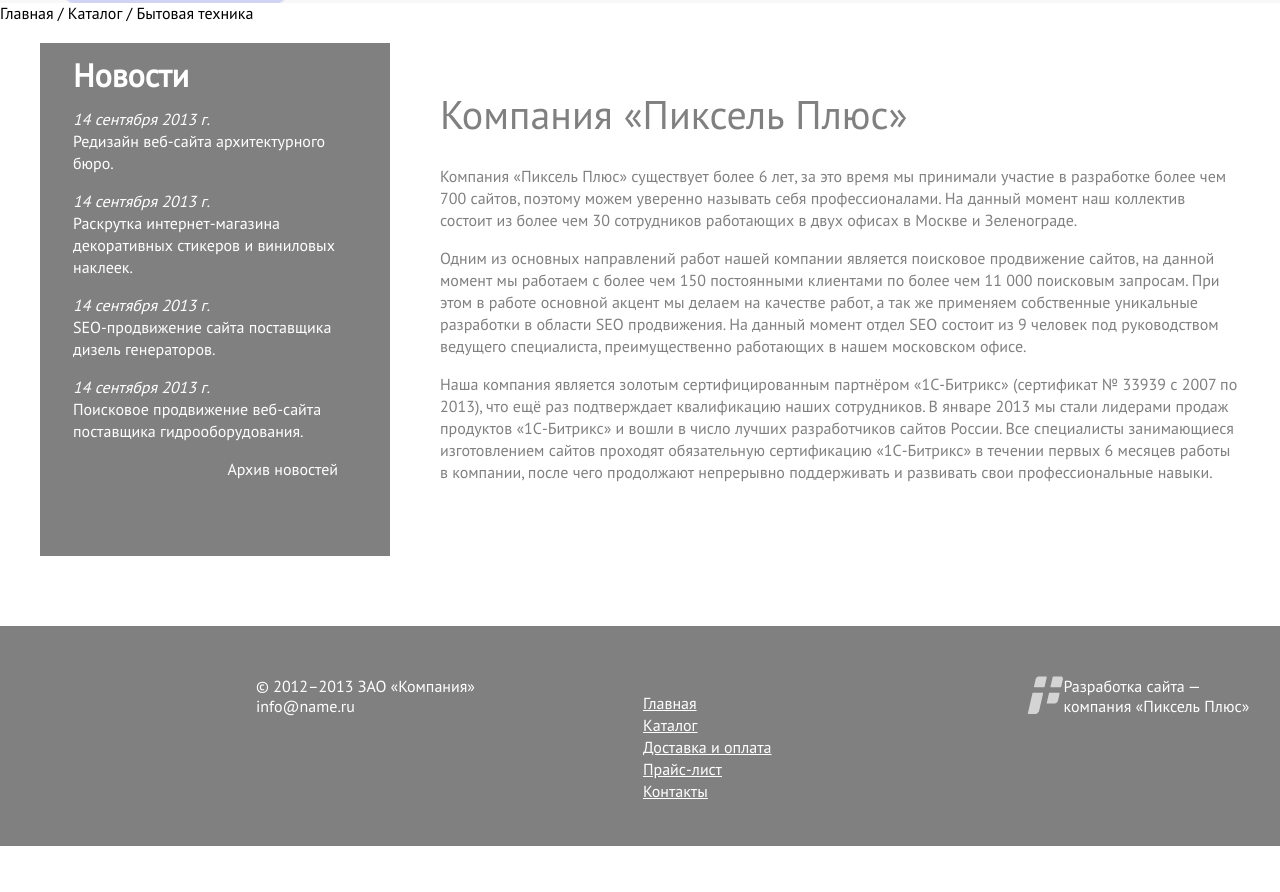
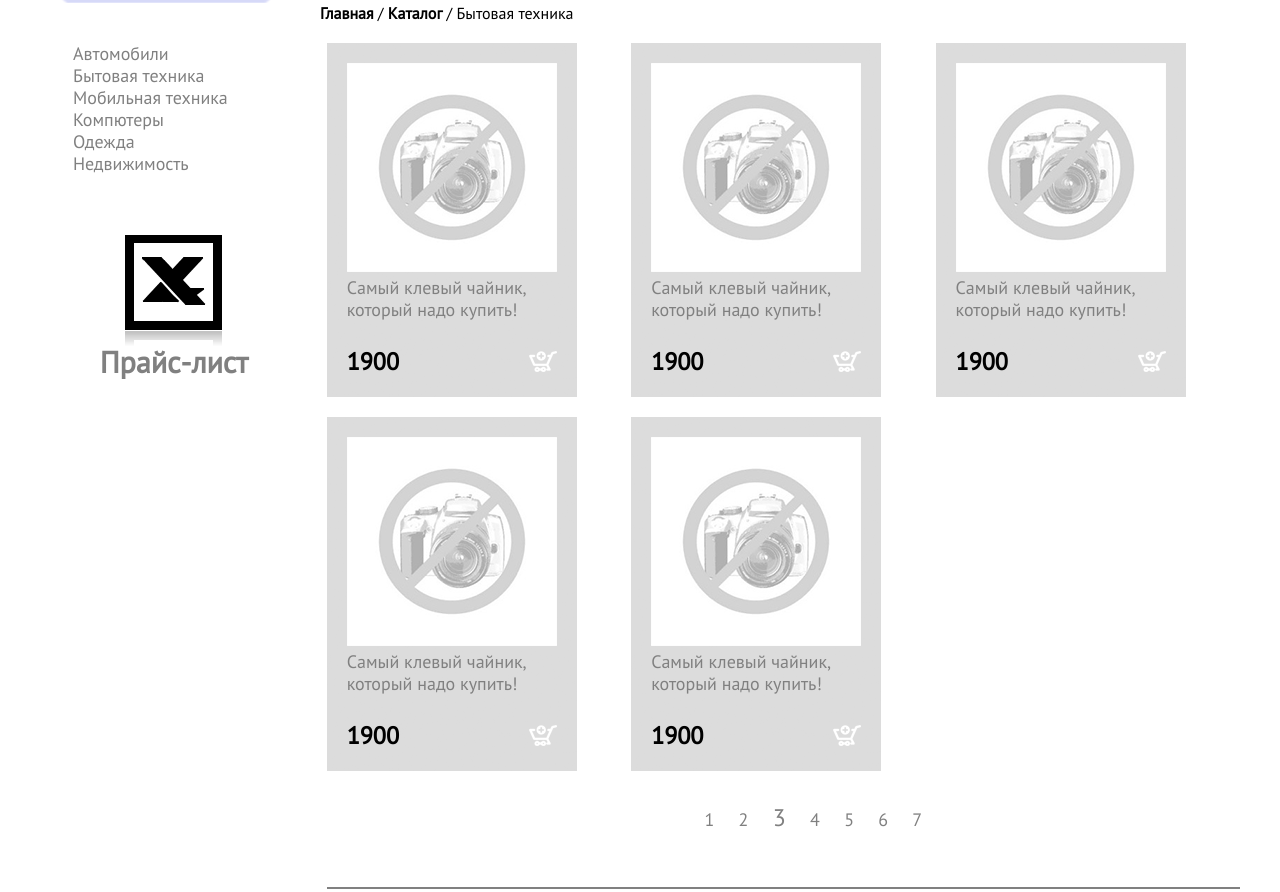
Before and after one commit to SeKaM0/task_3, a plain HTML site: page index.html in a window 1280 px wide. Shown: the part 871-1763 px from the top of the page. Before the commit the page ends 1717 px from the top, so only its background shows below. Drawn offline with nearby package versions, Linux system fonts and the light colour scheme.

Commit message:
Next you must do something whith slider

```diff
--- a/index.html
+++ b/index.html
@@ -19,7 +19,7 @@
     <div class="phone">
         <span>+7(499) 777-77-77</span><br>
         <span>+7(499) 777-77-77</span><br>
-        <a id="myBtn" style="font-size: 18px">Open Modal</a>
+        <a id="myBtn" style="font-size: 18px">Обратная связь</a>
 
         <!-- The Modal -->
 
@@ -51,72 +51,159 @@
 
     </ul>
 </nav>
-<div class="intro">
+
     <div class="myslider">
         <div class="slider-item"><img class="slider-item" src="tree-736885_1280.jpg" alt="" ></div>
         <div class="slider-item"><img class="slider-item" src="slide%206.png" alt="" ></div>
         <div class="slider-item"><img class="slider-item" src="http://via.placeholder.com/725x300" alt="" ></div>
     </div>
 
-</div>
-
 
 </div>
 
-<span>Главная /  Каталог  /   Бытовая техника</span>
-
+<span class="breadcrumbs"><strong>Главная</strong> / <strong>Каталог</strong> / Бытовая техника</span>
 <div class="content">
 
-    <div class="news">
+    <div class="product_navigation">
+        <div class="content_product">
+            <div class="left_menu">
+                <span class="name">Автомобили</span>
+                <div class="product_list">
+                    <ul>
+                        <li><a href="">Toyota</a></li>
+                        <li><a href="">BMW</a></li>
+                        <li><a href="">Mitsubisi</a> </li>
+                        <li><a href="">Lamborgini</a></li>
+                    </ul>
+                </div>
+            </div>
+            <div class="left_menu">
+                <span class="name">Бытовая техника</span>
+                <div class="product_list">
+                    <ul>
+                    <li><a href="">Микроволновки</a></li>
+                    <li><a href="">Холодильники</a></li>
+                    <li><a href="">Посудомоечные машины</a> </li>
+                    <li><a href="">Чайники</a></li>
+                    </ul>
+                </div>
+            </div>
+            <div class="left_menu">
+                <span class="name">Мобильная техника</span>
+                <div class="product_list">
+                    <ul>
+                        <li><a href="">Планшеты</a></li>
+                        <li><a href="">Телефоны</a></li>
+                        <li><a href="">Ноутбуки</a> </li>
 
-        <h1 class="news_name">Новости</h1>
-        <div class="content_news">
-            <p style=" text-transform: inherit"><i>14 сентября 2013 г.</i><br>
-                <a href=""> Редизайн веб-сайта архитектурного бюро.</a></p>
+                    </ul>
+                </div>
+            </div>
+            <div class="left_menu">
+                <span class="name">Компютеры</span>
+                <div class="product_list">
+                    <ul>
+                        <li><a href="">Видеокарты</a></li>
+                        <li><a href="">Материнские платы</a></li>
+                        <li><a href="">Процессоры</a> </li>
+                        <li><a href="">SSD</a></li>
+                    </ul>
+                </div>
+            </div>
+            <div class="left_menu">
+                <span class="name">Одежда</span>
+                <div class="product_list">
+                    <ul>
+                        <li><a href="">Свитшоты</a></li>
+                        <li><a href="">Худи</a></li>
+                        <li><a href="">Джинсы</a> </li>
+                        <li><a href="">Рубашки</a></li>
+                    </ul>
+                </div>
+            </div>
+            <div class="left_menu">
+                <span class="name">Недвижимость</span>
+                <div class="product_list">
+                    <ul>
+                        <li><a href="">Жилье</a></li>
+                        <li><a href="">Рекреационная недвижимость</a></li>
+                        <li><a href="">Институциональная недвижимость</a> </li>
+                        <li><a href="">Имущество смешанного назначения</a></li>
+                    </ul>
+                </div>
+            </div>
+        </div>
+        <div class="price_list">
+            <img src="price_list.png" alt=""><br>
+            <strong><span style="font-size: 30px">Прайс-лист</span></strong>
 
-            <p style=" text-transform: inherit"><i>14 сентября 2013 г.</i><br>
-                <a href="">Раскрутка интернет-магазина декоративных стикеров и виниловых наклеек.</a></p>
+        </div>
+        </div>
 
-            <p style=" text-transform: inherit"><i>14 сентября 2013 г.</i><br>
-                <a href="">SEO-продвижение сайта поставщика дизель генераторов.</a></p>
+<div class="catalog">
+    <div class="products">
+       <div class="product">
+           <div class="product_img"><img src="photo.png" alt=""></div>
+           <div class="product_name"><span><a href="">Самый клевый чайник,<br> который надо купить!</a></span></div>
+           <div class="buy_sell">
+           <div><span class="price">1900</span></div>
+          <div><a href=""><img class="trash" src="addtobasket_mini@1X.png" alt=""></a></div>
+           </div>
+       </div>
+        <div class="product">
+            <div class="product_img"><img src="photo.png" alt=""></div>
+            <div class="product_name"><span><a href="">Самый клевый чайник,<br> который надо купить!</a></span></div>
+            <div class="buy_sell">
+                <div><span class="price">1900</span></div>
+                <div><a href=""><img class="trash" src="addtobasket_mini@1X.png" alt=""></a></div>
+            </div>
+        </div>
+        <div class="product">
+            <div class="product_img"><img src="photo.png" alt=""></div>
+            <div class="product_name"><span><a href="">Самый клевый чайник,<br> который надо купить!</a></span></div>
+            <div class="buy_sell">
+                <div><span class="price">1900</span></div>
+                <div><a href=""><img class="trash" src="addtobasket_mini@1X.png" alt=""></a></div>
+            </div>
+        </div>
+        <div class="product">
+            <div class="product_img"><img src="photo.png" alt=""></div>
+            <div class="product_name"><span><a href="">Самый клевый чайник,<br> который надо купить!</a></span></div>
+            <div class="buy_sell">
+                <div><span class="price">1900</span></div>
+                <div><a href=""><img class="trash" src="addtobasket_mini@1X.png" alt=""></a></div>
+            </div>
+        </div>
+        <div class="product">
+            <div class="product_img"><img src="photo.png" alt=""></div>
+            <div class="product_name"><span>Самый клевый чайник,<br> который надо купить!</span></div>
+            <div class="buy_sell">
+                <div><span class="price">1900</span></div>
+                <div><a href=""><img class="trash" src="addtobasket_mini@1X.png" alt=""></a></div>
+            </div>
+        </div>
 
-            <p style=" text-transform: inherit"><i>14 сентября 2013 г.</i><br>
-                <a href="">Поисковое продвижение веб-сайта поставщика гидрооборудования.</a></p>
+    </div>
+    <div class="pages">
+        <ul>
+            <li><a href="">1</a></li>
+            <li><a href="">2</a></li>
+            <li><a href=""><span style="font-size: 24px">3</span></a></li>
+            <li><a href="">4</a></li>
+            <li><a href="">5</a></li>
+            <li><a href="">6</a></li>
+            <li><a href="">7</a></li>
+        </ul>
+    </div>
+        <div class="info">
+            <div class="left_info">Компания «Пиксель Плюс» существует более 6 лет, за это время мы принимали участие в разработке более чем 700 сайтов, поэтому можем уверенно называть себя профессионалами. На данный момент наш коллектив состоит из более чем 30 сотрудников работающих в двух офисах в Москве и Зеленограде.характерные для этого жанра мотивы: неразделённой любви, ухода молодости, угасания души. </div>
+            <div class="right_info">Одним из основных направлений работ нашей компании является поисковое продвижение сайтов, на данной момент мы работаем с более чем 150 постоянными клиентами по более чем 11 000 поисковым запросам. При этом в работе основной акцент мы делаем на качестве работ, а так же применяем собственные уникальные разработки в области SEO продвижения. На данный момент отдел SEO состоит из 9 человек под руководством ведущего специалиста, преимущественно работающих в нашем московском офисе.</div>
+        </div>
+
+</div>
+    </div>
 
 
-            <p style="text-align: right"><a href="">Архив новостей</a></p>
-        </div>
-    </div>
-    <div class="about_company">
-
-        <p style="font-size: 40px">Компания «Пиксель Плюс»</p>
-
-        <p>Компания «Пиксель Плюс» существует более 6 лет,
-            за это время мы принимали участие в разработке
-            более чем 700 сайтов, поэтому можем уверенно называть
-            себя профессионалами. На данный момент наш коллектив
-            состоит из более чем 30 сотрудников работающих в двух
-            офисах в Москве и Зеленограде.</p>
-
-        <p>Одним из основных направлений работ нашей компании является поисковое продвижение сайтов, на данной момент
-            мы работаем с более чем 150 постоянными клиентами по более чем 11 000 поисковым запросам.
-            При этом в работе основной акцент мы делаем на качестве работ, а так же применяем собственные
-            уникальные разработки в области SEO продвижения. На данный
-            момент отдел SEO состоит из 9 человек
-            под руководством ведущего специалиста,
-            преимущественно работающих в нашем московском офисе.</p>
-
-        <p>Наша компания является золотым сертифицированным
-            партнёром «1С-Битрикс» (сертификат № 33939 с 2007 по 2013),
-            что ещё раз подтверждает квалификацию наших сотрудников.
-            В январе 2013 мы стали лидерами продаж продуктов «1С-Битрикс»
-            и вошли в число лучших разработчиков сайтов России.
-            Все специалисты занимающиеся изготовлением сайтов проходят
-            обязательную сертификацию «1С-Битрикс» в течении первых 6 месяцев
-            работы в компании, после чего продолжают непрерывно поддерживать и
-            развивать свои профессиональные навыки.</p>
-    </div>
-</div>
 </div>
 <footer>
 <div class="c">
--- a/style.css
+++ b/style.css
@@ -106,7 +106,7 @@
 }
 .content{
     position: relative;
-z-index: 0;
+    z-index: 0;
     line-height: 22px;
     width: 100%;
     max-width: 1200px;
@@ -114,33 +114,36 @@
     margin-bottom: 70px;
     display: flex;
     justify-content: space-between;
+    align-items: flex-start;
 }
-.news{
+.product_navigation{
     line-height: 22px;
-    color: white;
+    color: grey;
     padding-bottom: 22px;
     padding-left:33px;
     padding-right:52px;
     margin-top: 20px;
     width: 265px;
 
-    background-color: grey;
 }
 
-.about_company{
+.products{
+    flex: 2;
     line-height: 22px;
-    margin-top: 40px;
-    width:800px;
-    height: 493px;
     color: grey;
 }
-.content_news{
+.catalog{
+    width: 100%;
 
 }
-.content_news a{
+.content_product{
+display: flex;
+    flex-direction: column;
+}
+.content_product a{
 
     text-decoration: none;
-    color: white;
+    color: grey;
 }
 footer{
     color: white;
@@ -176,16 +179,17 @@
     margin-top: 50px;
 
 }
+
 .myslider{
-    position: relative;
+
     z-index: 0;
     width: 100%;
-    max-width: 1700px;
     height: 100%;
     margin: 0 auto;
     text-align: center;
 }
 .slider-item{
+    width: 100%;
     position: relative;
     z-index: 0;
     height: 500px;
@@ -251,8 +255,10 @@
     cursor: pointer;
 }
 #myBtn{
+    font-weight: bold;
+    border-bottom: 2px dashed;
     background: none;
-    border: none;
+
     margin-left: 10px;
     cursor: pointer;
     transition: all 0.4s ease 0s;
@@ -286,3 +292,102 @@
     font-weight: bold;
     cursor: pointer;
 }
+.breadcrumbs{
+    margin-left: 320px;
+}
+.left_menu{
+    color: grey;
+    font-size: 18px;
+}
+.product_list{
+    display: none
+}
+.name:hover{
+    font-weight: bold;
+    border-bottom:solid 1px;
+}
+.product_list li a:hover{
+    font-weight: bold;
+    border-bottom:solid 1px;
+}
+.left_menu:hover > .product_list{
+    height: auto;
+    display: block;
+}
+.price_list{
+    margin-top: 60px;
+    text-align: center;
+}
+.products{
+    display: grid;
+    grid-template-columns: 1fr 1fr 1fr;
+
+    padding-bottom: 20px;
+}
+.products a{
+    text-decoration: none;
+    color: grey;
+ }
+.product{
+    margin-top: 20px;
+    width: 250px;
+    background: url("product_background.png");
+    padding-top: 20px;
+
+}
+.product_img{
+    text-align: center;
+}
+.product_name{
+    font-size: 18px;
+    padding-left: 20px;
+}
+.buy_sell{
+    margin-top: 30px;
+    width: 100%;
+    display: flex;
+    justify-content: space-between;
+    padding-bottom: 20px;
+}
+.trash{
+
+    text-align: right;
+    padding-right: 20px;
+}
+.price{
+    color: black;
+    font-size: 24px;
+    font-weight: bold;
+    padding-left: 20px;
+    text-align: left;
+}
+.pages{
+    padding-bottom: 40px;
+    width: 100%;
+    text-align: center;
+    border-bottom: solid 2px grey;
+}
+.pages a{
+    text-decoration: none;
+    color: grey;
+    font-size: 18px;
+}
+
+.pages li{
+    padding-left: 20px;
+    color: grey;
+    display: inline;
+}
+.info{
+    margin-top: 20px;
+    display: flex;
+    justify-content: space-between;
+}
+.left_info{
+    text-align: left;
+    width: 391px;
+ }
+.right_info{
+    text-align: left;
+    width: 390px;
+}
```
Also changed, not shown: addtobasket_mini@1X.png (added), photo.png (added), price_list.png (added), product_background.png (added).
